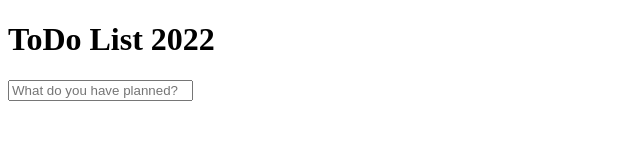
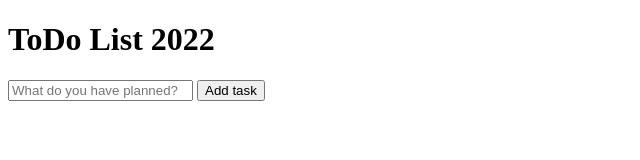
Before and after one commit to sinemyildizbekiroglu/todo-list, a plain HTML site: page index.html in a window 1280 px wide. Shown: the whole page, without its empty margins (0-640 px from the left). Drawn offline with Linux system fonts and the light colour scheme.

Commit message:
Add input `submit`

```diff
--- a/index.html
+++ b/index.html
@@ -18,6 +18,7 @@
           id="new-task-input"
           placeholder="What do you have planned?"
         />
+        <input type="submit" id="new-task-submit" value="Add task" />
       </form>
     </header>
   </body>
```
